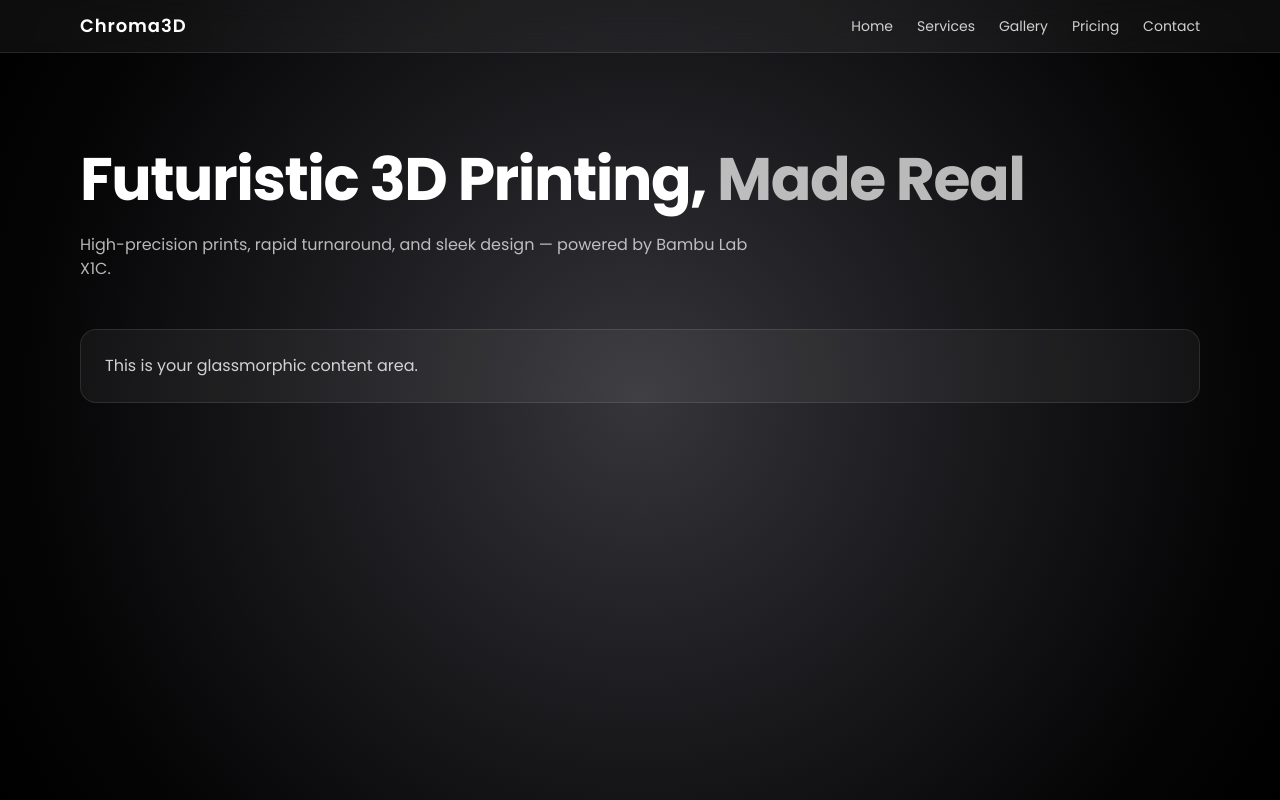
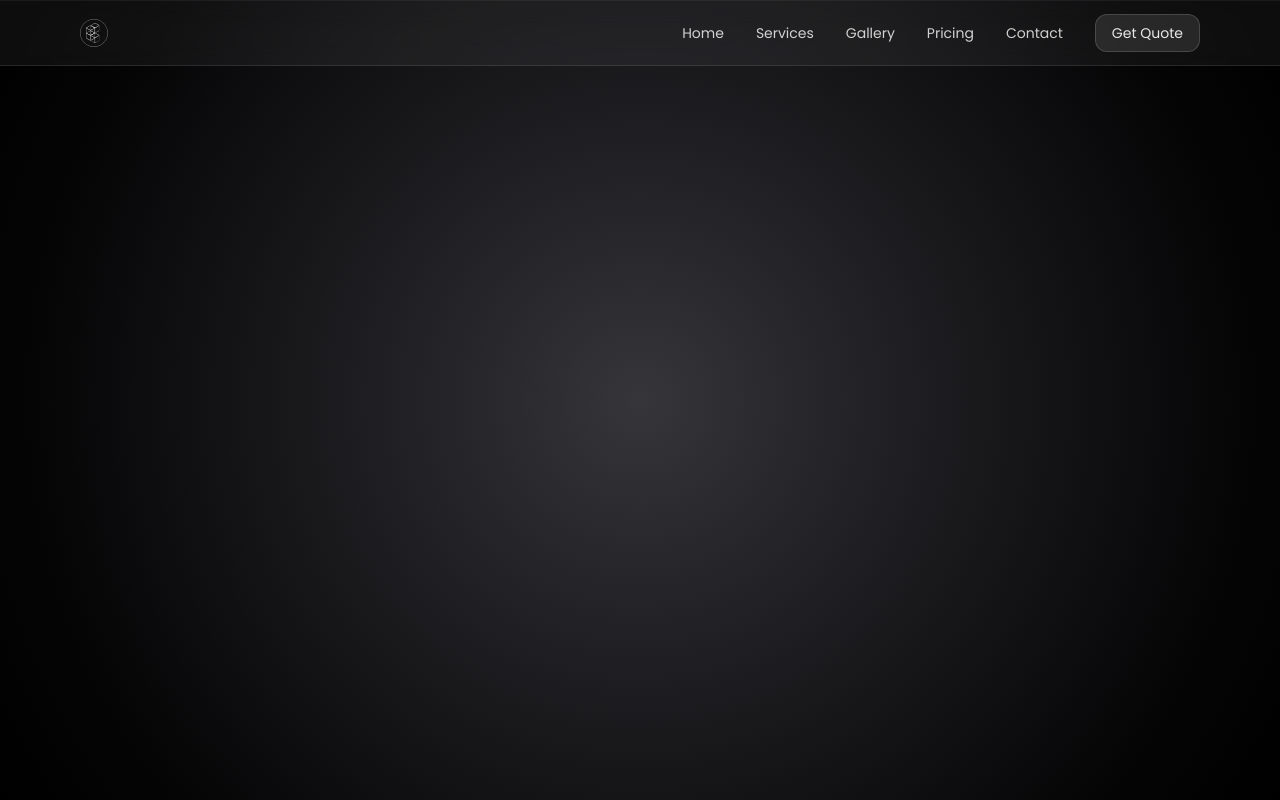
Before and after one commit to madhumithadasarathy/chroma3d, a React (Vite) app: page / in a window 1280 px wide. Built offline with nearby package versions, Linux system fonts and the light colour scheme.

Commit message:
Added the Header to App.jsx

```diff
--- a/src/App.jsx
+++ b/src/App.jsx
@@ -1,53 +1,10 @@
-import { motion } from "framer-motion";
+import Header from "./Components/Header/Header.jsx";
 
 export default function App() {
   return (
     <main className="min-h-screen">
-      {/* Glassmorphic header */}
-      <header className="sticky top-0 z-50 border-b border-white/10 bg-white/5 backdrop-blur-md">
-        <div className="mx-auto max-w-6xl px-4 py-3 flex items-center justify-between">
-          <div className="font-semibold tracking-wider text-lg">Chroma3D</div>
-          <nav className="flex gap-6 text-sm text-white/80">
-            <a href="#" className="hover:text-white">Home</a>
-            <a href="#" className="hover:text-white">Services</a>
-            <a href="#" className="hover:text-white">Gallery</a>
-            <a href="#" className="hover:text-white">Pricing</a>
-            <a href="#" className="hover:text-white">Contact</a>
-          </nav>
-        </div>
-      </header>
-
-      {/* Hero Section */}
-      <section className="mx-auto max-w-6xl px-4 py-24">
-        <motion.h1
-          className="text-4xl md:text-6xl font-bold tracking-tight"
-          initial={{ opacity: 0, y: 16 }}
-          animate={{ opacity: 1, y: 0 }}
-          transition={{ duration: 0.6 }}
-        >
-          Futuristic 3D Printing, <span className="text-white/70">Made Real</span>
-        </motion.h1>
-
-        <motion.p
-          className="mt-6 max-w-2xl text-white/70"
-          initial={{ opacity: 0, y: 8 }}
-          animate={{ opacity: 1, y: 0 }}
-          transition={{ duration: 0.5, delay: 0.1 }}
-        >
-          High-precision prints, rapid turnaround, and sleek design — powered by Bambu Lab X1C.
-        </motion.p>
-
-        <motion.div
-          className="mt-12 p-6 rounded-2xl border border-white/10 bg-white/5 backdrop-blur-xs"
-          initial={{ opacity: 0, scale: 0.98 }}
-          animate={{ opacity: 1, scale: 1 }}
-          transition={{ duration: 0.5, delay: 0.2 }}
-        >
-          <div className="text-white/80">
-            This is your glassmorphic content area.
-          </div>
-        </motion.div>
-      </section>
+      <Header />
+      {/* hero will go here next */}
     </main>
   );
 }
```
